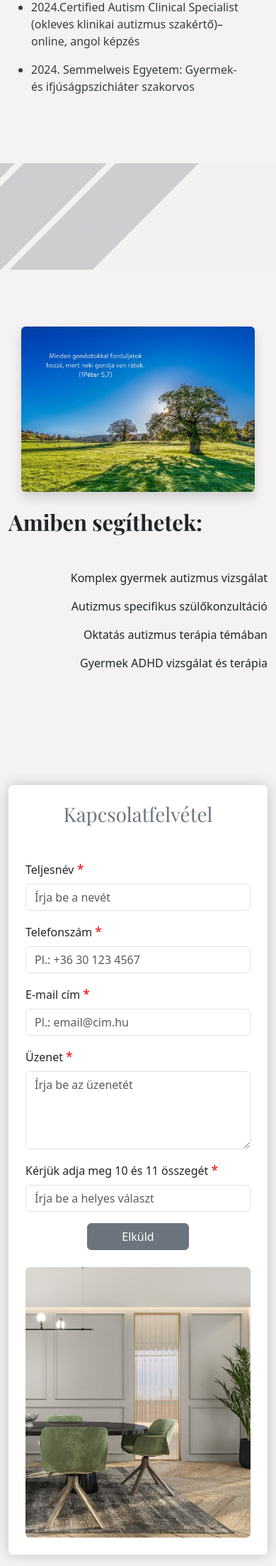
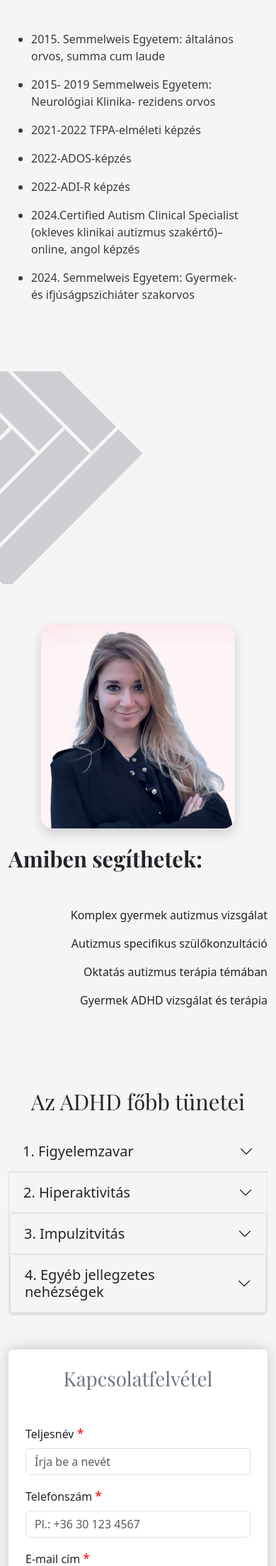
Before and after one commit to frksGeri/drszerzonelli, a PHP site: page /index.html in a window 390 px wide. Shown: the part 4066-6272 px from the top of the page at 71% size. Run offline with PHP 8.4, Linux system fonts and the light colour scheme.

Commit message:
utolso löketek

```diff
--- a/index.html
+++ b/index.html
@@ -20,9 +20,9 @@
 
 
     <title>Dr. Szerző Nelli gyermek- és ifjúságpszichiáter</title>
-    <link rel="apple-touch-icon" sizes="180x180" href="https://nurify-medical.com/apple-touch-icon.png">
-    <link rel="icon" type="image/png" sizes="32x32" href="https://nurify-medical.com/favicon-32x32.png">
-    <link rel="icon" type="image/png" sizes="16x16" href="https://nurify-medical.com/favicon-16x16.png">
+    <link rel="apple-touch-icon" sizes="180x180" href="media/apple-touch-icon.png">
+    <link rel="icon" type="image/png" sizes="32x32" href="media/favicon-32x32.png">
+    <link rel="icon" type="image/png" sizes="16x16" href="media/favicon-16x16.png">
 
     <link rel="preconnect" href="https://fonts.googleapis.com">
     <link rel="preconnect" href="https://fonts.gstatic.com" crossorigin>
@@ -40,7 +40,8 @@
     <header>
         <nav class="navbar navbar-expand-lg fixed-top shadow-sm">
             <div class="container">
-                <a class="navbar-brand" href="#"> <img src="https://nurify-medical.com/favicon-32x32.png" alt=""> Dr.
+                <a class="navbar-brand" href="#"> <img src="media/favicon-32x32.png" alt="szerzo nelli logo">
+                    Dr.
                     Szerző Nelli</a>
                 <button class="navbar-toggler" type="button" data-bs-toggle="collapse" data-bs-target="#navbarNav"
                     aria-controls="navbarNav" aria-expanded="false" aria-label="Toggle navigation">
@@ -79,8 +80,8 @@
                             autizmus specifikus szakember</p>
                     </div>
                     <div class="col-12 col-md-6 text-center text-md-end slide-in-bottom">
-                        <img src="https://static.wixstatic.com/media/dea0fe_d9e71105cb2c48fdb2657587e485622b~mv2.png/v1/crop/x_69,y_0,w_583,h_757/fill/w_578,h_757,al_c,q_90,enc_auto/Szerzo%20Nelli%20profil%20(1)%20(2).png"
-                            class="img-fluid hero-img rounded-4 shadow w-100" alt="dr szerzo nelli">
+                        <img src="media/nelli2.png" class="img-fluid hero-img rounded-4 shadow w-100"
+                            alt="dr szerzo nelli picture">
                     </div>
                 </div>
             </div>
@@ -95,8 +96,7 @@
             <div class="container">
                 <div class="row gy-4">
                     <div class="col-12 col-lg-5 d-flex align-items-center">
-                        <img src="media/iStock-490313840-e1509032224907.jpg" alt=""
-                            class="img-fluid rounded-4 shadow w-100">
+                        <img src="media/about.jpg" alt="brain mix" class="img-fluid rounded-4 shadow w-100">
                     </div>
                     <div class="col-12 col-lg-7">
                         <h2 class="display-3 mb-4 text-center text-lg-start"
@@ -137,7 +137,7 @@
                         </div>
                     </div>
                 </div>
-                <div class="container p-0 pt-5">
+                <div class="container-fluid p-0 pt-5">
                     <p class="fw-lighter fs-5 lh-lg text-center">
                         Legnagyobb hatással munkásságomra azonban maguk az érintettek voltak, akik minden nap tudtak
                         valami új dolgot mutatni, tanítani nekem. Szenvedélyem, hogy minden gyermeknek megtaláljuk a
@@ -184,8 +184,8 @@
         <section class="helptou" id="helptou">
             <div class="container">
                 <div class="row gy-4">
-                    <div class="col-12 col-md-6">
-                        <img src="media/mm.jpg" class="img-fluid rounded shadow" alt="Amiben segíthetek">
+                    <div class="col-12 col-md-6 m-auto d-flex justify-content-center">
+                        <img src="media/nelli_nat.png" class="img-fluid w-75 rounded-4 shadow" alt="dr szerzo nelli">
                     </div>
                     <div class="col-12 col-md-6 d-flex flex-column justify-content-center">
                         <h2 class="display-5 fw-bold mb-4 pb-4" style="font-family: 'Playfair Display', serif;">Amiben
@@ -200,7 +200,151 @@
                 </div>
             </div>
         </section>
+
+        <section class="symptoms">
+            <h1 class="display-5 mb-4 text-center" style="font-family: 'Playfair Display', serif;">Az ADHD főbb tünetei </h1>
+            <div class="container">
+                <div class="accordion accordion-flush" id="accordionPanelsStayOpenExample">
+                    <div class="accordion-item">
+                        <h2 class="accordion-header">
+                            <button class="accordion-button collapsed fs-5 fw-light" type="button" data-bs-toggle="collapse"
+                                data-bs-target="#flush-collapseOne" aria-expanded="false"
+                                aria-controls="flush-collapseOne">
+                                1. Figyelemzavar
+                            </button>
+                        </h2>
+                        <div id="flush-collapseOne" class="accordion-collapse collapse"
+                            data-bs-parent="#accordionFlushExample">
+                            <div class="accordion-body">
+                                <ul class="pb-4">
+                                    <li class="mb-3">A figyelem könnyen terelődik külső stimulusok hatására, nehezen
+                                        tudja
+                                        kiszűrni,
+                                        figyelmen kívül hagyni a zavaró külső tényezőket (pl. ha mások beszélgetnek a
+                                        háttérben, utcai
+                                        zaj beszűrődése)</li>
+                                    <li class="mb-3">Nehézséget okoz a figyelmet megtartani, különösen, ha az illető
+                                        számára
+                                        nem érdekes
+                                        az adott foglalatosság (pl. adminisztrációs feladatok, lecke írása)</li>
+                                    <li class="mb-3">Sokszor követ el figyelmetlenségből eredő hibákat feladatok
+                                        elvégzésénél, mivel
+                                        hajlamos összecsapni a mentálisan megterhelő, tartós figyelmet igénylő
+                                        feladatokat
+                                    </li>
+                                    <li class="mb-3">Társalgás közben úgy tűnik, mint aki egyáltalán nem figyel,
+                                        gondolatai
+                                        elkalandoznak, felszólításra gyakran nem reagál</li>
+                                    <li>Gyakran kerüli, halogatja azon feladatokat, amelyek mentális
+                                        kitartást
+                                        igényelnek
+                                    </li>
+                                </ul>
+                            </div>
+                        </div>
+                        <div class="accordion-item">
+                            <h2 class="accordion-header">
+                                <button class="accordion-button collapsed fs-5 fw-light" type="button" data-bs-toggle="collapse"
+                                    data-bs-target="#flush-collapseTwo" aria-expanded="false"
+                                    aria-controls="flush-collapseTwo">
+                                    2. Hiperaktivitás
+                                </button>
+                            </h2>
+                            <div id="flush-collapseTwo" class="accordion-collapse collapse"
+                                data-bs-parent="#accordionFlushExample">
+                                <div class="accordion-body">
+                                    <ul class="pb-4">
+                                        <li class="mb-3">Állandóan „pörög”, mindig elfoglalja magát valamivel. Jellemző,
+                                            hogy gyakran és
+                                            sokat edz, hogy a felesleges energiákat levezesse.</li>
+                                        <li class="mb-3">A monoton, rutinszerű munkáktól elfárad, folyamatosan új
+                                            ingerekre,
+                                            változatosságra
+                                            van szüksége</li>
+                                        <li class="mb-3">„Munkamániás”, egyszerre több munkája van, szabadidejében
+                                            kreatív,
+                                            ill. fizikai
+                                            aktivitással foglalja le magát</li>
+                                        <li class="mb-3">Jellemző egyfajta „belső nyugtalanság” érzése, nehezen tud
+                                            ellazulni</li>
+                                        <li class="mb-3">Folyton babrál valamivel (pl. toll, kulcs), mozgatja a lábát,
+                                            nem
+                                            tud egyhelyben
+                                            nyugodtan ülni vagy állni (pl sorban állni a pénztárnál)</li>
+                                        <li class="mb-3">Általában verbálisan is hiperaktív, azaz sokat beszél</li>
+                                        <li>Megállás nélkül pörögnek a gondolatok a fejében, azonban
+                                            gyakran
+                                            felesleges
+                                            dolgokon gondolkodik, nem konstruktív a gondolkodás</li>
+                                    </ul>
+                                </div>
+                            </div>
+                            <div class="accordion-item">
+                                <h2 class="accordion-header">
+                                    <button class="accordion-button collapsed fs-5 fw-light" type="button" data-bs-toggle="collapse"
+                                        data-bs-target="#flush-collapseThree" aria-expanded="false"
+                                        aria-controls="flush-collapseThree">
+                                        3. Impulzitvitás
+                                    </button>
+                                </h2>
+                                <div id="flush-collapseThree" class="accordion-collapse collapse"
+                                    data-bs-parent="#accordionFlushExample">
+                                    <div class="accordion-body">
+                                        <ul class="pb-4">
+                                            <li class="mb-3">Hiányzó vagy alulműködő önkontroll: nem gondolja át,
+                                                mielőtt
+                                                csinál vagy mond
+                                                valamit</li>
+                                            <li class="mb-3">Sokat eszik vagy sokat iszik, nehezére esik mértéket
+                                                tartani
+                                            </li>
+                                            <li class="mb-3">Gyakran „rizikózik”, gondolkodás nélkül belemegy veszélyes
+                                                szituációkba</li>
+                                            <li class="mb-3">Beszéd közben gyakran félbeszakít másokat</li>
+                                            <li >Indulatait nehezen tartja kordában, nem ritkán
+                                                dühkitöréssel
+                                                reagál („felmegy benne
+                                                a pumpa” egy pillanat alatt)</li>
+                                        </ul>
+                                    </div>
+                                </div>
+                                <div class="accordion-item">
+                                    <h2 class="accordion-header">
+                                        <button class="accordion-button collapsed fs-5 fw-light" type="button"
+                                            data-bs-toggle="collapse" data-bs-target="#flush-collapseFour"
+                                            aria-expanded="false" aria-controls="flush-collapseFour">
+                                            4. Egyéb jellegzetes nehézségek
+                                        </button>
+                                    </h2>
+                                    <div id="flush-collapseFour" class="accordion-collapse collapse"
+                                        data-bs-parent="#accordionFlushExample">
+                                        <div class="accordion-body">
+                                            <ul class="pb-4">
+                                                <li class="mb-3">A feladatok elkezdésének nehézsége, gyakran halogatja
+                                                    főként az unalmas feladatokat
+                                                    (pl. számlák befizetése, takarítás, adminisztráció)</li>
+                                                <li class="mb-3">Jellemzően több dologba belekezd, de nem fejezi be őket
+                                                </li>
+                                                <li class="mb-3">Rossz időérzék, gyakran elkésik</li>
+                                                <li class="mb-3">Nehezére esik előre megtervezni, megszervezni a
+                                                    mindennapok
+                                                    teendőit</li>
+                                                <li class="mb-3">Feledékenység, szétszórtság, gyakran hagyja el a
+                                                    dolgait
+                                                    (pl. kulcs, telefon, stb.)
+                                                </li>
+                                                <li>Egyenetlen, hullámzó energiaszint és hangulat, mely
+                                                    akár
+                                                    óráról órára változik</li>
+                                            </ul>
+                                        </div>
+                                    </div>
+                                </div>
+                            </div>
+
+        </section>
     </main>
+
 
     <footer class="pt-5 pb-4" id="contact">
         <div class="container">
--- a/style.css
+++ b/style.css
@@ -1,5 +1,5 @@
 html,body {
-    background-color: #f4f2f3;
+    background-color: #f6f5f5;
     max-width: 100%;
     overflow-x: clip;
 
@@ -77,13 +77,13 @@ i{
 
 .parallax{
     position: relative;
-    height: 150px;
+    height: 300px;
     overflow: hidden;
 }
 
 
 .parallax .parallax_child{
-    background-image: url(media/bg.png);
+    background-image: url(media/pallarax2.png);
     background-attachment: fixed;
     background-position: center;
     background-repeat: no-repeat;
@@ -91,6 +91,7 @@ i{
     height: 100%;
     position: absolute;
     width: 100%;
+    object-position: right top;
 }
 
 /* About section reszponzív stílusok */
@@ -99,6 +100,7 @@ i{
     height: auto;
     margin-bottom: 2rem;
 }
+
 
 /* Studies section reszponzív stílusok */
 
@@ -156,11 +158,6 @@ i{
     transition-delay: 1s;
 }
 
-section:nth-child(4n) {
-    background-color: #f4f2f3;
-
-}
-
 .slide-in-right {
     opacity: 0;
     transform: translateX(100px);
@@ -200,6 +197,24 @@ section:nth-child(4n) {
     object-fit: cover;
     border-radius: 8px;
     box-shadow: 0 5px 15px rgba(0, 0, 0, 0.2);
+}
+
+.symptoms .accordion{
+    background-color: #f6f5f5 !important;
+    --bs-accordion-bg:#f6f5f5 !important;
+}
+.symptoms .accordion .accordion-button{
+    border-bottom:2px solid rgba(0,0,0,0.08)
+  }
+.symptoms .accordion .accordion-body{
+  border-bottom:2px solid rgba(0,0,0,0.08)
+}
+.accordion-button:not(.collapsed){
+    color:#000000 !important;
+    background-color:#f5a74109 !important;
+}
+.accordion-button:focus {
+    box-shadow: none !important;
 }
 
 /* Footer reszponzív stílusok */
@@ -267,6 +282,9 @@ footer .container>h2 {
     .pt-5 {
         padding-top: 2rem;
     }
+    .parallax .parallax_child{
+        background-position: left;
+    }
 }
 
 @media (max-width: 576px) {
```
Also changed, not shown: media/about.jpg (renamed from media/iStock-490313840-e1509032224907.jpg), media/apple-touch-icon.png (added), media/favicon-16x16.png (added), media/favicon-32x32.png (added), media/nelli2.png (added), media/nelli_nat.png (added), media/nelli_nat.webp (added), media/pallarax-mobil.png (added), media/pallarax.jpg (renamed from media/backgroundgrey.jpg), media/pallarax.png (added), media/pallarax2.png (added), 2 other files.
